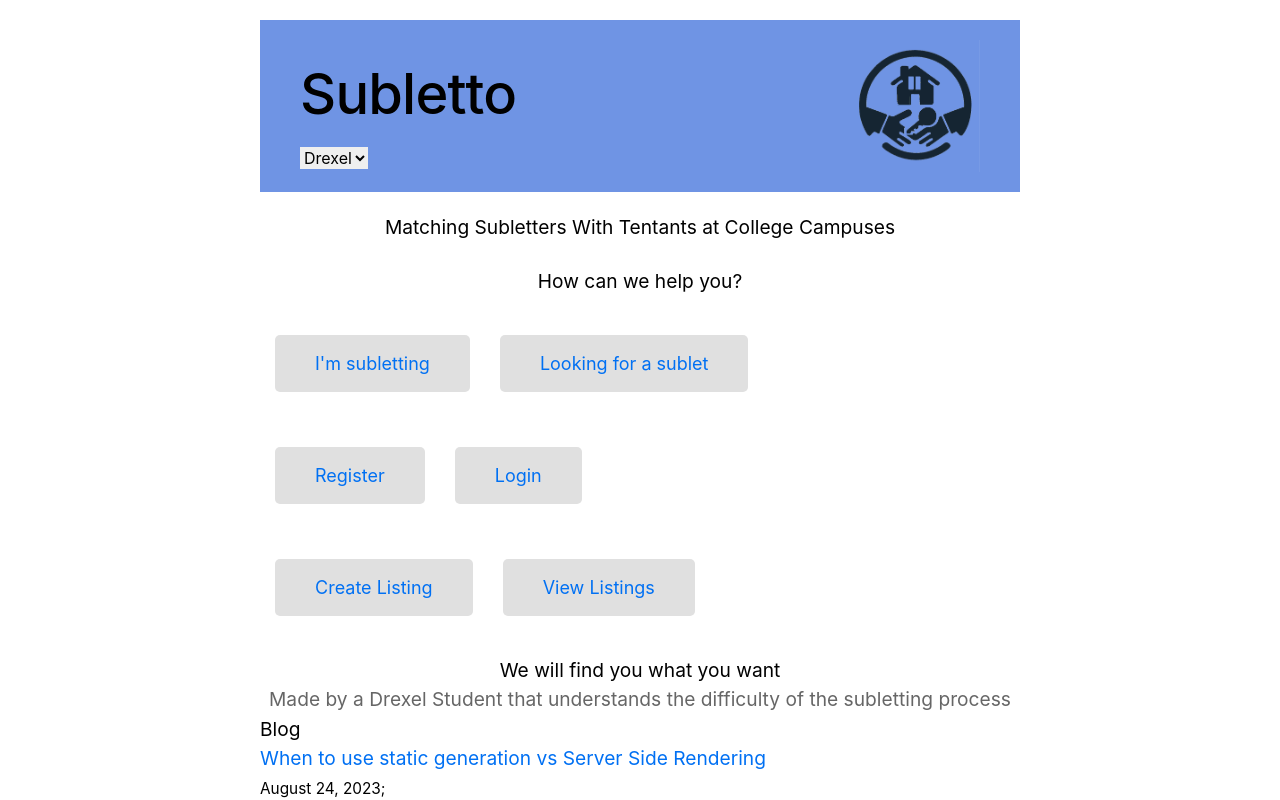
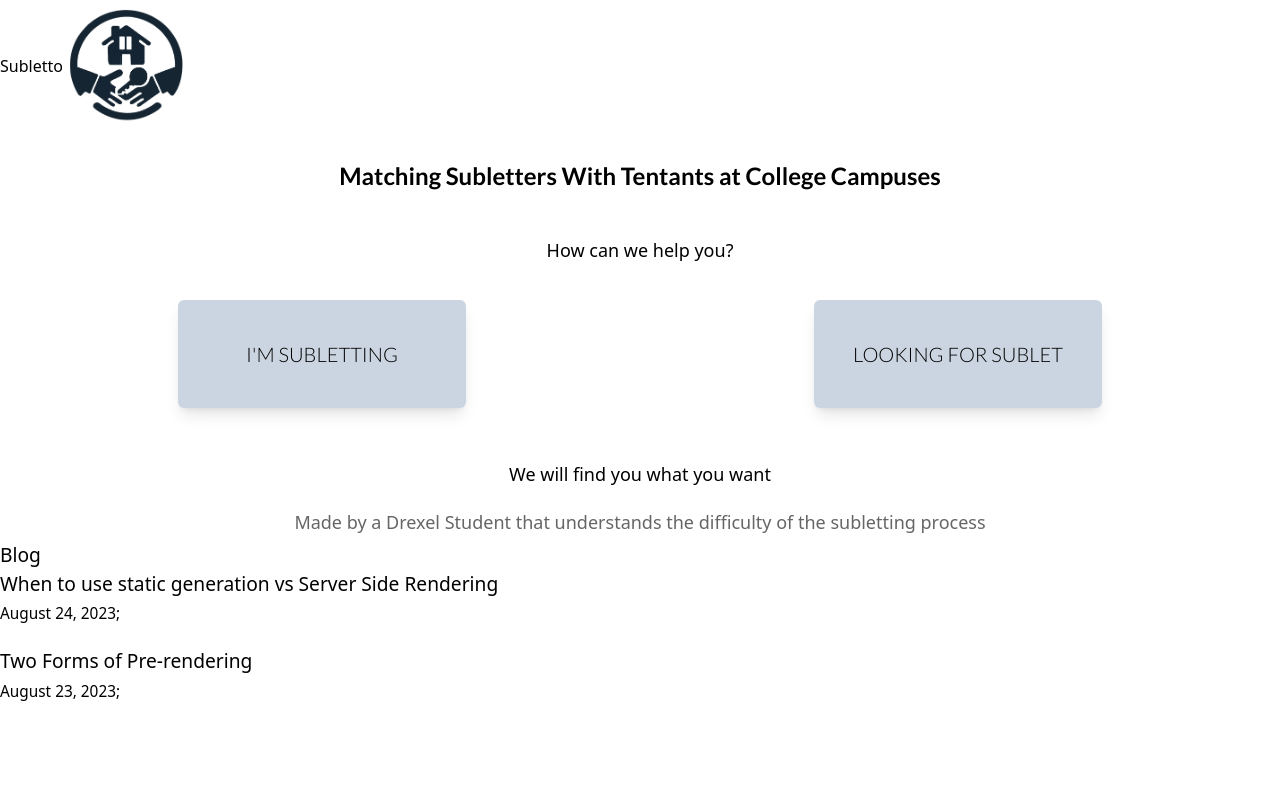
Before and after one commit to aaron-rab/sublet-project, a Next.js app: page / in a window 1280 px wide. Shown: the top 800 px of the page. Built offline with nearby package versions, Linux system fonts and the light colour scheme; no server answers.

Commit message:
added tailwind css fonts and styles homepage

```diff
--- a/components/createPostForm.js
+++ b/components/createPostForm.js
@@ -51,7 +51,8 @@ export default function CreatePostForm() {
         })
     }
 
-
+    // So I want to make input fields their own component. IS this necesarry?
+    // It could make things more modular
     return (
         <form
             onSubmit={handleSubmit}
--- a/components/layout.js
+++ b/components/layout.js
@@ -17,7 +17,7 @@ export default function Layout({ children, landingPg }) {
   //we return everything that is between the Layout tags as the children.
   //the children are passed in the bottom in the main tag
   return (
-    <div className={styles.container}>
+    <div className="min-h-screen  bg-center bg-cover">
       <Head>
         <link rel="icon" href="/logo.png" />
         <meta
@@ -29,25 +29,22 @@ export default function Layout({ children, landingPg }) {
         <meta name="twitter:card" contnet="summary_large_image" />
       </Head>
       <ReactQueryProvider>
-        <header className={styles.header}>
+        <header>
           {landingPg ? (
             <>
-              <div class="logo">
-                <h1 className={styles.logoText}>Subletto</h1>
-
-                <select>
-                  <option>Drexel</option>
-                </select>
-              </div>
-
+              <nav className="flex items-center">
+                <h1 className="">Subletto</h1>
+                <ul>
+                  <li><Link href="/"></Link></li>
+                </ul>
                 <Image
                   priority
                   src="/logo.png"
-                className={utilStyles.logo}
                   height={128}
                   width={128}
                   alt=""
                 />
+              </nav>
             </>
           ) : (
             <>
--- /dev/null
+++ b/components/post.js
@@ -0,0 +1,8 @@
+export default function Post({ postData: { title, content }}) {
+  return (
+    <div className="max-w-md mx-auto bg-white shadow-md overflow-hidden md:max-w-2xl p-4 mb-4">
+      <h2 className="text-2xl font-bold text-gray-900 mb-2">{title}</h2>
+      <p className="text-">{content}</p>
+    </div>
+  );
+}
--- a/components/postList.js
+++ b/components/postList.js
@@ -1,7 +1,6 @@
 import { getAllPosts } from "../services/post";
-import { useState, useEffect } from "react";
-import utilStyles from "../styles/utils.module.css";
 import { useQuery } from "@tanstack/react-query";
+import Post from "./post";
 
 export default function PostList() {
 
@@ -14,13 +13,10 @@ export default function PostList() {
   if (isError) return <div>Sorry There was an Error</div>;
 
   return (
-    <ul className={`${utilStyles.center} ${utilStyles.headingMd}`}>
+    <ul>
       {data?.posts?.map((post) => (
         <li key={post.id}>
-          <div>
-            <h2>{post.title}</h2>
-            <p>{post.content}</p>
-          </div>
+         <Post postData={{title: post.title, content: post.content}} />
         </li>
       ))}
     </ul>
--- a/package.json
+++ b/package.json
@@ -26,8 +26,8 @@
   "devDependencies": {
     "@tanstack/eslint-plugin-query": "^5.59.1",
     "autoprefixer": "^10.4.20",
-    "postcss": "^8.4.47",
+    "postcss": "^8.4.49",
     "prisma": "^5.19.1",
-    "tailwindcss": "^3.4.13"
+    "tailwindcss": "^3.4.17"
   }
 }
--- a/pages/_app.js
+++ b/pages/_app.js
@@ -1,4 +1,5 @@
-import '../styles/global.css';
+//import '../styles/global.css';
+import '../styles/tailwindglobal.css';
 import { SessionProvider } from "next-auth/react";
 
 
--- a/pages/index.js
+++ b/pages/index.js
@@ -7,6 +7,7 @@ import { getSortedPostsData } from "../lib/posts";
 import Tester from "../components/tester";
 
 // The function is async because we are getting data
+// Gets blog post data
 export async function getStaticProps() {
   const allPostsData = getSortedPostsData();
   return {
@@ -21,7 +22,7 @@ export async function getStaticProps() {
 // props to make sure that I understand what going on
 export default function Home(props) {
   {
-    console.log("allPostsData:", props.allPostsData);
+    //console.log("allPostsData:", props.allPostsData);
   }
   return (
     <Layout landingPg>
@@ -30,37 +31,70 @@ export default function Home(props) {
         <title>{siteTitle}</title>
       </Head>
       <Tester />
+
+      {/* should make default heading styles in tailwind ${utilStyles.headingMd} ${utilStyles.padding1px} ${utilStyles.center}*/}
       <section
-        className={`${utilStyles.headingMd} ${utilStyles.padding1px} ${utilStyles.center}`}
+        className={`p-1 text-center`}
       >
-        <h2 className={utilStyles.headingLg}>
+        <h2 className={'p-1 text-2xl mt-5 font-Lato font-semibold'}>
           Matching Subletters With Tentants at College Campuses
         </h2>
-        <p className={`${utilStyles.padding25px}`}>How can we help you?</p>
+        <p className={'p-1 mt-9 text-lg'}>How can we help you?</p>
 
-        <div class={`${utilStyles.padding25px} ${utilStyles.flexContainer}`}>
+        <div class={`flex justify-around mt-8`}>
           <Link href="/">
-            <button class={utilStyles.bigButton}>
-              I'm subletting
+            <button class={"px-9 py-10 bg-slate-300 hover:bg-slate-400 rounded-md text-xl w-72 font-Lato font-light shadow-lg"}>
+              I'M SUBLETTING
             </button>
+          </Link>
 
-          </Link>
           <Link href="/">
-            <button class={utilStyles.bigButton}>
-            Looking for a sublet
+            <button class={"px-9 py-10 bg-slate-300  hover:bg-slate-400 rounded-md text-xl w-72 font-Lato font-light shadow-lg"}>
+            LOOKING FOR SUBLET
             </button>
-
           </Link>
         </div>
 
-        <div class={`${utilStyles.padding25px} ${utilStyles.flexContainer}`}>
+
+
+        <p class={"p-5 mt-8 text-lg"}>We will find you what you want</p>
+        <p class={`text-lg text-lightText`}>
+          Made by a Drexel Student that understands the difficulty of the
+          subletting process
+        </p>
+
+
+
+
+
+      </section>
+
+      <section className={`${utilStyles.headingMd} ${utilStyles.padding1px}`}>
+        <h2 className={utilStyles.headingLg}>Blog</h2>
+        <ul className={utilStyles.list}>
+          {props.allPostsData.map(({ id, date, title }) => (
+            <li className={utilStyles.listItem} key={id}>
+              <Link href={`/posts/${id}`}>{title}</Link>
+              <br />
+              <small className={utilStyles.lightTest}>
+                <Date dateString={date} />
+              </small>
+            </li>
+          ))}
+        </ul>
+      </section>
+
+
+
+     {/* Here temporarily */}
+      <div class={`flex justify-evenly mt-40`}>
           <Link href="/register">
-            <button class={utilStyles.bigButton}>
+            <button class={"px-9 py-5 bg-slate-300 rounded-md text-xl"}>
               Register
             </button>
           </Link>
           <Link href="/login">
-            <button class={utilStyles.bigButton}>
+            <button class={"px-9 py-5 bg-slate-300 rounded-md text-xl"}>
               Login
             </button>
           </Link>
@@ -79,28 +113,6 @@ export default function Home(props) {
             </button>
         </Link>
         </div>
-
-        <p class={utilStyles.padding25px}>We will find you what you want</p>
-        <p class={`${utilStyles.lightText} `}>
-          Made by a Drexel Student that understands the difficulty of the
-          subletting process
-        </p>
-      </section>
-
-      <section className={`${utilStyles.headingMd} ${utilStyles.padding1px}`}>
-        <h2 className={utilStyles.headingLg}>Blog</h2>
-        <ul className={utilStyles.list}>
-          {props.allPostsData.map(({ id, date, title }) => (
-            <li className={utilStyles.listItem} key={id}>
-              <Link href={`/posts/${id}`}>{title}</Link>
-              <br />
-              <small className={utilStyles.lightTest}>
-                <Date dateString={date} />
-              </small>
-            </li>
-          ))}
-        </ul>
-      </section>
-    </Layout>
+  </Layout>
   );
 }
--- a/styles/global.css
+++ b/styles/global.css
@@ -1,6 +1,4 @@
-@tailwind base;
-@tailwind components;
-@tailwind utilities;
+
 
 html,
 body {
--- a/styles/globals.css
+++ /dev/null
@@ -1,3 +0,0 @@
-@tailwind base;
-@tailwind components;
-@tailwind utilities;
--- /dev/null
+++ b/styles/tailwindglobal.css
@@ -0,0 +1,5 @@
+@import url('https://fonts.googleapis.com/css2?family=Lato:ital,wght@0,100;0,300;0,400;0,700;0,900;1,100;1,300;1,400;1,700;1,900&display=swap');
+
+@tailwind base;
+@tailwind components;
+@tailwind utilities;
--- a/tailwind.config.js
+++ b/tailwind.config.js
@@ -9,7 +9,15 @@ module.exports = {
       "./src/**/*.{js,ts,jsx,tsx,mdx}",
     ],
     theme: {
-    extend: {},
+
+      extend: {
+        colors: {
+          'lightText': '#666666'
+        },
+        fontFamily: {
+          'Lato': ['Lato', 'serif'],
+        },
+      },
     },
     plugins: [],
   }
```
Also changed, not shown: pages/allPosts.js (+6 -6 lines), 1 other file (tests, documents, lock files or other folders). Lines whose indentation alone changed are shown as unchanged.
